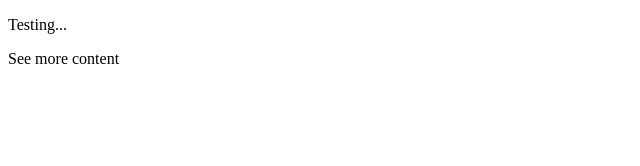
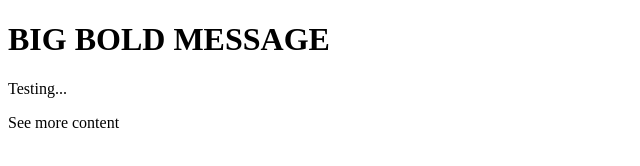
Before and after one commit to judgexiong/judgexiong.github.io, a plain HTML site: page index.html in a window 1280 px wide. Shown: the whole page, without its empty margins (0-640 px from the left). Drawn offline with Linux system fonts and the light colour scheme.

Commit message:
Update index.html

```diff
--- a/index.html
+++ b/index.html
@@ -4,6 +4,7 @@
 
   </head>
   <body>
+    <h1>BIG BOLD MESSAGE</h1>
     <p>Testing...</p>
     <p>See more content</p>
   </body>
```
